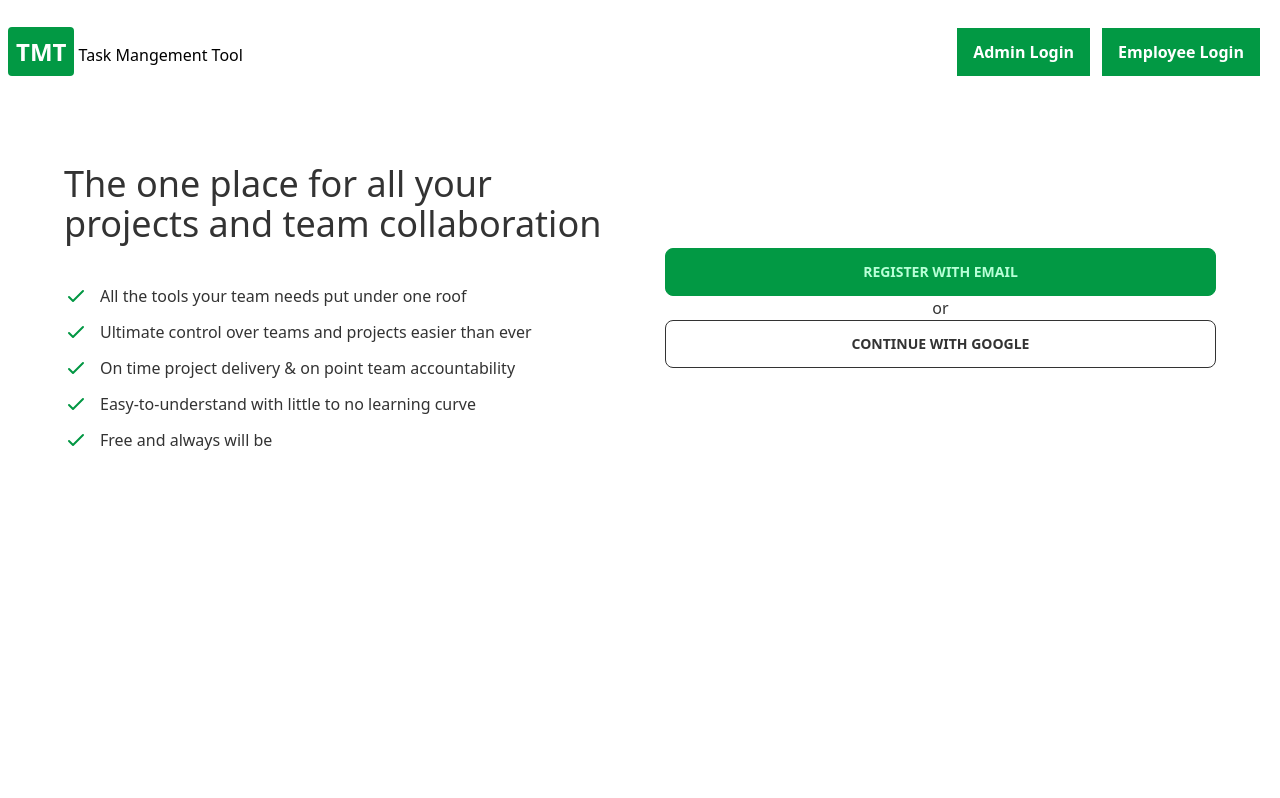
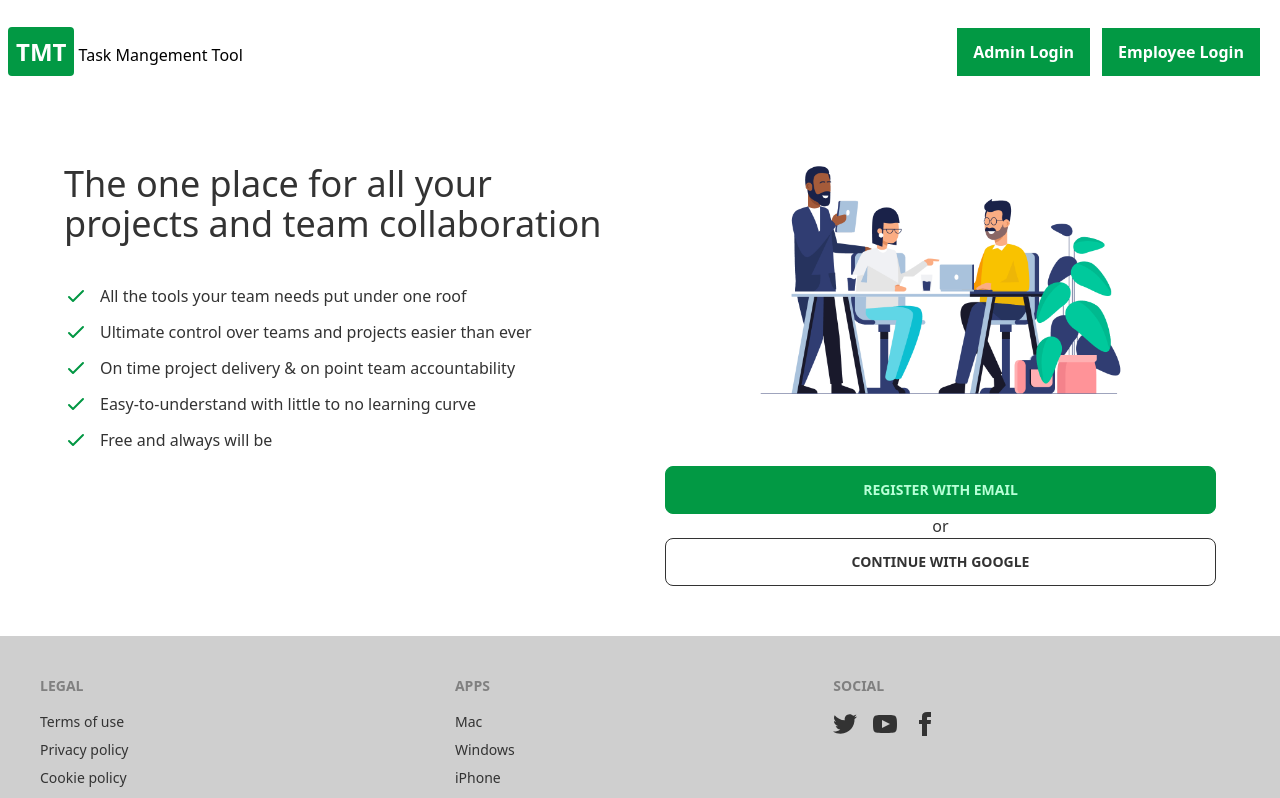
Before and after one commit to game-of-rl-II/task-management-client, a React (Create React App) app: page /home in a window 1280 px wide. Shown: the top 798 px of the page. Built offline with nearby package versions, Linux system fonts and the light colour scheme; no server answers.

Commit message:
image added

```diff
--- a/src/App.js
+++ b/src/App.js
@@ -25,7 +25,6 @@ function App() {
   return (
     <>
       <Navbar></Navbar>
-      <div>
       <Routes>
         <Route path='/home' element={<Home></Home>}></Route>
         <Route path='/' element={<Home></Home>}></Route>
@@ -47,8 +46,6 @@ function App() {
         </Route>
 
       </Routes>
-      </div>
-
       <Footer></Footer>
       <ToastContainer></ToastContainer>
     </>
--- a/src/Components/Dashboard/AdminDashboardItems/AddMember.css
+++ b/src/Components/Dashboard/AdminDashboardItems/AddMember.css
@@ -1,6 +1,6 @@
 .addMember-form {
     width: 80%;
-    margin: 0 10%;
+    margin: 50px 10%;
     margin-bottom: 100px;
     border-radius: 50px;
     padding: 50px 30px;
--- a/src/Components/Dashboard/AdminDashboardItems/AddMember.js
+++ b/src/Components/Dashboard/AdminDashboardItems/AddMember.js
@@ -49,7 +49,7 @@ const AddMember = () => {
     }
   };
   return (
-    <div className="addMember-form">
+    <div className="addMember-form min-h-screen">
       <form onSubmit={handleSubmit}>
         <div className="my-10 addMember-form-top">
           <div className="form-control">
--- a/src/Components/Home/Home.js
+++ b/src/Components/Home/Home.js
@@ -7,7 +7,7 @@ const Home = () => {
   return (
     <div className="">
       <HomeBanner />
-      <About />
+      {/* <About /> */}
       {/* <FAQ /> */}
     </div>
   );
--- a/src/Components/Home/HomeBanner.css
+++ b/src/Components/Home/HomeBanner.css
@@ -6,6 +6,7 @@
     margin-left: 5%;
     margin-right: 5%;
     margin-top: 100px;
+    margin-bottom: 50px;
     grid-column-gap: 50px;
 }
 .list-banner{
@@ -20,3 +21,9 @@
     align-items: center;
 
 }
+.banner-image{
+    width: 90%;
+    margin-top: -70px;
+    margin-left: 5%;
+    margin-right: 5%;
+}
--- a/src/Components/Home/HomeBanner.js
+++ b/src/Components/Home/HomeBanner.js
@@ -4,6 +4,7 @@ import { useNavigate } from "react-router-dom";
 import { auth } from "../../Firebase/firebase.init";
 import './HomeBanner.css'
 // import Banner from "../../Images/task-tool.png";
+import login2 from "../../Images/login2.png";
 
 const HomeBanner = () => {
   const navigate = useNavigate()
@@ -37,12 +38,15 @@ const HomeBanner = () => {
 
       </div>
       <div className="banner-right-side">
+
         {
           (!admin?.uid && !member) &&
           <div className="w-full">
             <div>
 
-
+              <div className="banner-image">
+                <img src={login2} alt=""/>
+              </div>
               <button onClick={() => (navigate('/register'))} className=" btn btn-primary btn-block">Register with email</button></div>
             <div><p className='text-center'>or</p></div>
             <div><button className=" btn btn-neutral btn-block btn-outline">Continue with google</button></div>
```
Also changed, not shown: src/Images/login2.png (added), src/Images/mobilelogin.png (added).
